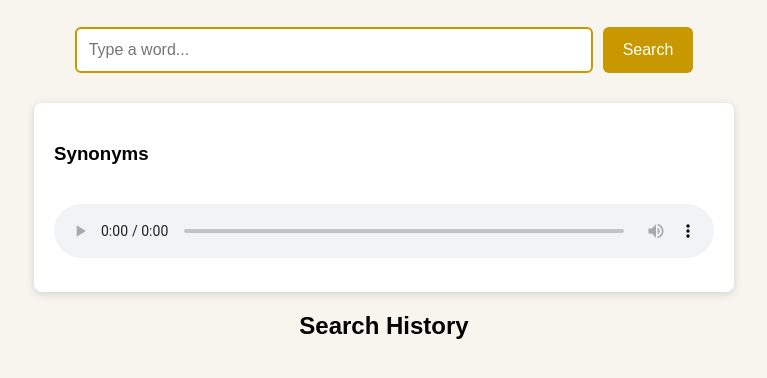
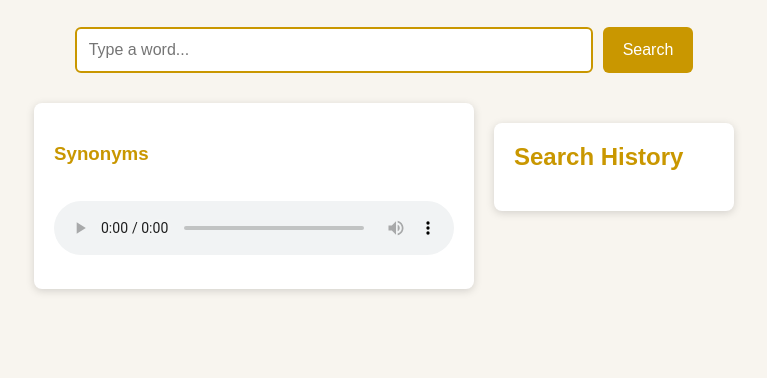
Before and after one commit to MW4NG1/Wordly-Summative-Lab, a plain HTML site: page index.html in a window 1280 px wide. Shown: the part 80-458 px from the top of the page, without its empty margins (256-1023 px from the left). Drawn offline with Linux system fonts and the light colour scheme.

Commit message:
Enhance layout for search results and history sections in index.html and style.css

```diff
--- a/index.html
+++ b/index.html
@@ -22,6 +22,7 @@
             <!-- Button for searching -->
              <button type="submit">Search</button>
         </form>
+        <div id="content">
         <!-- Section for displaying search results -->
          <section id="results">
             <h2 id="word"></h2>
@@ -39,6 +40,7 @@
             <h2>Search History</h2>
             <ul id="history-list"></ul>
           </section>
+          </div>
     </main>
     <script src="script.js"></script>
 </body>
--- a/style.css
+++ b/style.css
@@ -26,6 +26,14 @@ h1 {
     justify-content: center;
     margin-bottom: 30px;
     gap: 10px;
+}
+
+/* Holds results and history */
+#content {
+    display: flex;
+    align-items: flex-start;
+    gap: 20px;
+    margin-top: 30px;
 }
 
 /* Input field */
@@ -57,11 +65,17 @@ button:hover {
 
 /* Results Section */
 #results {
+    flex: 2;
     background-color: white;
     border-radius: 8px;
     padding: 20px;
     text-align: left;
     box-shadow: 0 2px 8px rgba(0, 0, 0, 0.15);
+}
+
+#results h3{
+    color: #c99700;
+    margin-bottom: 10px;
 }
 
 /* Word Heading */
@@ -93,3 +107,29 @@ audio {
     font-weight: bold;
     margin-top: 15px;
 }
+
+/* Search History */
+#history {
+    flex: 1;
+    background-color: white;
+    border-radius: 8px;
+    padding: 20px;
+    text-align: left;
+    box-shadow: 0 2px 8px rgba(0, 0, 0, 0.15);
+    margin-top: 20px;
+}
+
+#history h2 {
+    color: #c99700;
+    margin-top: 0;
+}
+
+#history-list {
+    padding-left: 20px;
+}
+
+#history-list li {
+    margin-bottom: 10px;
+    cursor: pointer;
+    color: #333;
+}
```
